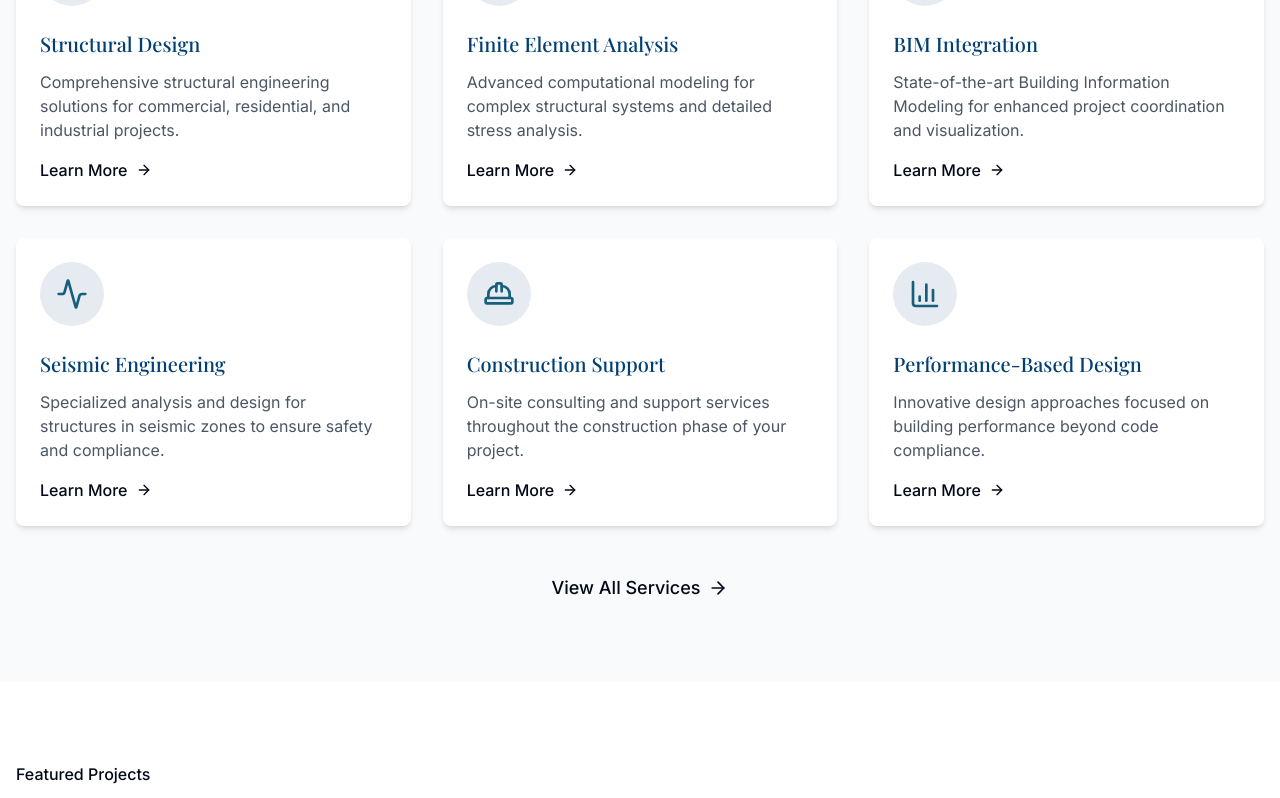
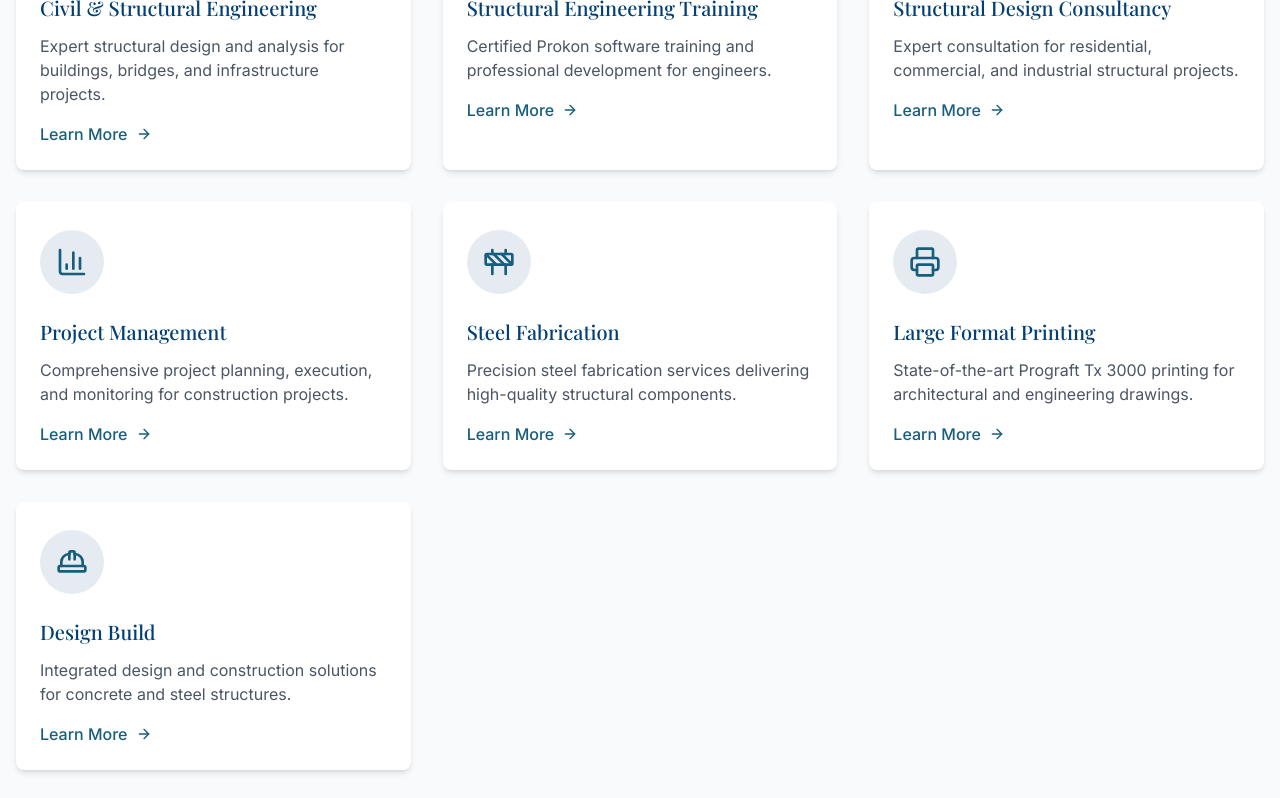
Before and after one commit to macvane/stunning-structural-showcase, a React (Vite) app: page / in a window 1280 px wide. Shown: the part 1820-2618 px from the top of the page. Built offline with nearby package versions, Linux system fonts and the light colour scheme.

Commit message:
Refactor: Improve services section on homepage
Improve the services section on the homepage to better preview the services offered.

```diff
--- a/src/components/ui/ServiceCard.tsx
+++ b/src/components/ui/ServiceCard.tsx
@@ -20,17 +20,17 @@ const ServiceCard: React.FC<ServiceCardProps> = ({
 }) => {
   return (
     <div
-      className="p-6 bg-white rounded-lg shadow-md transition-all duration-500 hover:shadow-xl card-hover reveal-on-scroll"
+      className="p-6 bg-white rounded-lg shadow-md transition-all duration-500 hover:shadow-xl card-hover reveal-on-scroll group border-t-4 border-transparent hover:border-t-4 hover:border-fe-teal"
       style={{ animationDelay: `${delay}ms` }}
     >
-      <div className="bg-fe-blue bg-opacity-10 p-3 rounded-full w-16 h-16 flex items-center justify-center mb-6">
+      <div className="bg-fe-blue bg-opacity-10 p-3 rounded-full w-16 h-16 flex items-center justify-center mb-6 group-hover:bg-fe-teal group-hover:bg-opacity-20 transition-all duration-300">
         {icon}
       </div>
       <h3 className="text-xl font-medium text-fe-blue mb-3">{title}</h3>
       <p className="text-gray-600 mb-4">{description}</p>
       <Link
         to={link}
-        className="group inline-flex items-center text-fe-orange font-medium"
+        className="group inline-flex items-center text-fe-teal font-medium"
       >
         Learn More
         <ArrowRight className="ml-2 h-4 w-4 transition-transform group-hover:translate-x-1" />
--- a/src/index.css
+++ b/src/index.css
@@ -1,4 +1,3 @@
-
 @import url('https://fonts.googleapis.com/css2?family=Inter:wght@300;400;500;600;700&family=Playfair+Display:wght@400;500;600;700&display=swap');
 
 @tailwind base;
--- a/src/pages/Index.tsx
+++ b/src/pages/Index.tsx
@@ -2,52 +2,59 @@ import React from 'react';
 import { Link } from 'react-router-dom';
 import PageLayout from '@/components/layouts/PageLayout';
 import ServiceCard from '@/components/ui/ServiceCard';
-import { ArrowRight, Building2, HardHat, FileDigit, Activity, BarChart3, Ruler } from 'lucide-react';
+import { ArrowRight, Building2, HardHat, FileDigit, Activity, BarChart3, Ruler, Printer, Construction } from 'lucide-react';
 
 const Index = () => {
   // Services data
   const services = [
     {
-      id: 'structural-design',
-      title: 'Structural Design',
-      description: 'Comprehensive structural engineering solutions for commercial, residential, and industrial projects.',
+      id: 'civil-structural-engineering',
+      title: 'Civil & Structural Engineering',
+      description: 'Expert structural design and analysis for buildings, bridges, and infrastructure projects.',
       icon: <Building2 className="h-8 w-8 text-fe-teal" />,
-      link: '/services#structural-design'
+      link: '/services/civil-structural-engineering'
     },
     {
-      id: 'finite-element-analysis',
-      title: 'Finite Element Analysis',
-      description: 'Advanced computational modeling for complex structural systems and detailed stress analysis.',
+      id: 'structural-training',
+      title: 'Structural Engineering Training',
+      description: 'Certified Prokon software training and professional development for engineers.',
       icon: <FileDigit className="h-8 w-8 text-fe-teal" />,
-      link: '/services#finite-element-analysis'
+      link: '/services/structural-training'
     },
     {
-      id: 'building-information-modeling',
-      title: 'BIM Integration',
-      description: 'State-of-the-art Building Information Modeling for enhanced project coordination and visualization.',
+      id: 'structural-consultancy',
+      title: 'Structural Design Consultancy',
+      description: 'Expert consultation for residential, commercial, and industrial structural projects.',
       icon: <Ruler className="h-8 w-8 text-fe-teal" />,
-      link: '/services#building-information-modeling'
+      link: '/services/structural-consultancy'
     },
     {
-      id: 'seismic-engineering',
-      title: 'Seismic Engineering',
-      description: 'Specialized analysis and design for structures in seismic zones to ensure safety and compliance.',
-      icon: <Activity className="h-8 w-8 text-fe-teal" />,
-      link: '/services#seismic-engineering'
+      id: 'project-management',
+      title: 'Project Management',
+      description: 'Comprehensive project planning, execution, and monitoring for construction projects.',
+      icon: <BarChart3 className="h-8 w-8 text-fe-teal" />,
+      link: '/services/project-management'
     },
     {
-      id: 'construction-support',
-      title: 'Construction Support',
-      description: 'On-site consulting and support services throughout the construction phase of your project.',
-      icon: <HardHat className="h-8 w-8 text-fe-teal" />,
-      link: '/services#construction-support'
+      id: 'steel-fabrication',
+      title: 'Steel Fabrication',
+      description: 'Precision steel fabrication services delivering high-quality structural components.',
+      icon: <Construction className="h-8 w-8 text-fe-teal" />,
+      link: '/services/steel-fabrication'
     },
     {
-      id: 'performance-based-design',
-      title: 'Performance-Based Design',
-      description: 'Innovative design approaches focused on building performance beyond code compliance.',
-      icon: <BarChart3 className="h-8 w-8 text-fe-teal" />,
-      link: '/services#performance-based-design'
+      id: 'large-format-printing',
+      title: 'Large Format Printing',
+      description: 'State-of-the-art Prograft Tx 3000 printing for architectural and engineering drawings.',
+      icon: <Printer className="h-8 w-8 text-fe-teal" />,
+      link: '/services/large-format-printing'
+    },
+    {
+      id: 'design-build',
+      title: 'Design Build',
+      description: 'Integrated design and construction solutions for concrete and steel structures.',
+      icon: <HardHat className="h-8 w-8 text-fe-teal" />,
+      link: '/services/design-build'
     }
   ];
 
@@ -130,12 +137,12 @@ const Index = () => {
       <section className="py-20 bg-gray-50">
         <div className="container mx-auto px-4">
           <div className="text-center max-w-3xl mx-auto mb-16 reveal-on-scroll">
-            <span className="text-fe-orange font-medium">Our Services</span>
+            <span className="text-fe-teal font-medium">Our Services</span>
             <h2 className="text-3xl md:text-4xl font-bold text-fe-blue mt-2 mb-6">
-              Comprehensive Structural Engineering Solutions
+              Comprehensive Engineering Solutions
             </h2>
             <p className="text-gray-700">
-              We offer a wide range of engineering services tailored to meet the specific needs of your project, from conceptual design to construction support.
+              We offer a wide range of specialized engineering services tailored to meet the specific needs of your project, from conceptual design to construction.
             </p>
           </div>
 
@@ -153,8 +160,11 @@ const Index = () => {
           </div>
 
           <div className="text-center mt-12 reveal-on-scroll">
-            <Link to="/services" className="group inline-flex items-center text-fe-orange font-medium text-lg">
-              View All Services
+            <Link
+              to="/services"
+              className="group inline-flex items-center bg-fe-teal text-white px-6 py-3 rounded-md hover:bg-fe-blue transition-colors duration-300"
+            >
+              Explore All Our Services
               <ArrowRight className="ml-2 h-5 w-5 transition-transform group-hover:translate-x-1" />
             </Link>
           </div>
@@ -166,7 +176,7 @@ const Index = () => {
         <div className="container mx-auto px-4">
           <div className="flex flex-col md:flex-row justify-between items-start md:items-end mb-12">
             <div className="max-w-2xl reveal-on-scroll">
-              <span className="text-fe-orange font-medium">Featured Projects</span>
+              <span className="text-fe-teal font-medium">Featured Projects</span>
               <h2 className="text-3xl md:text-4xl font-bold text-fe-blue mt-2 mb-4">
                 Our Recent Work
               </h2>
```
